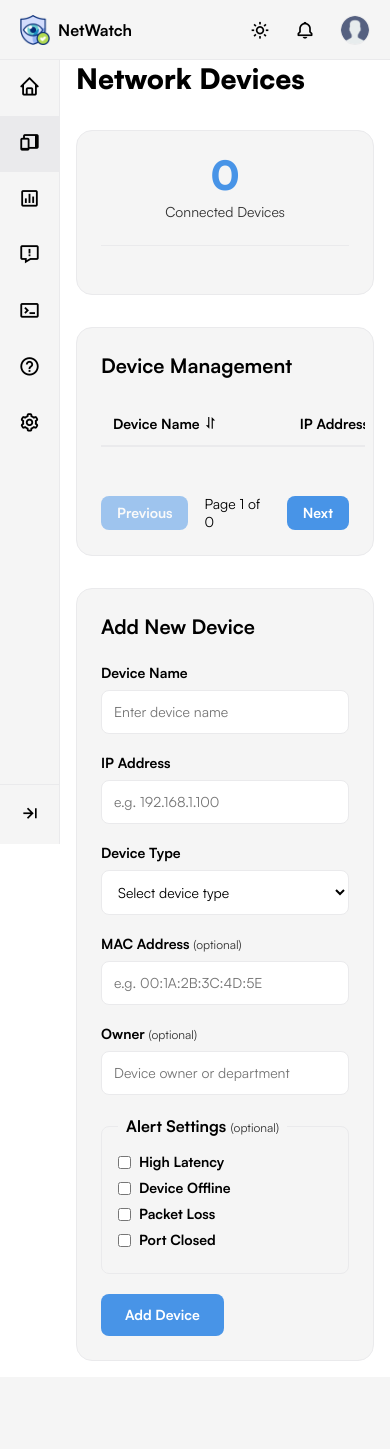
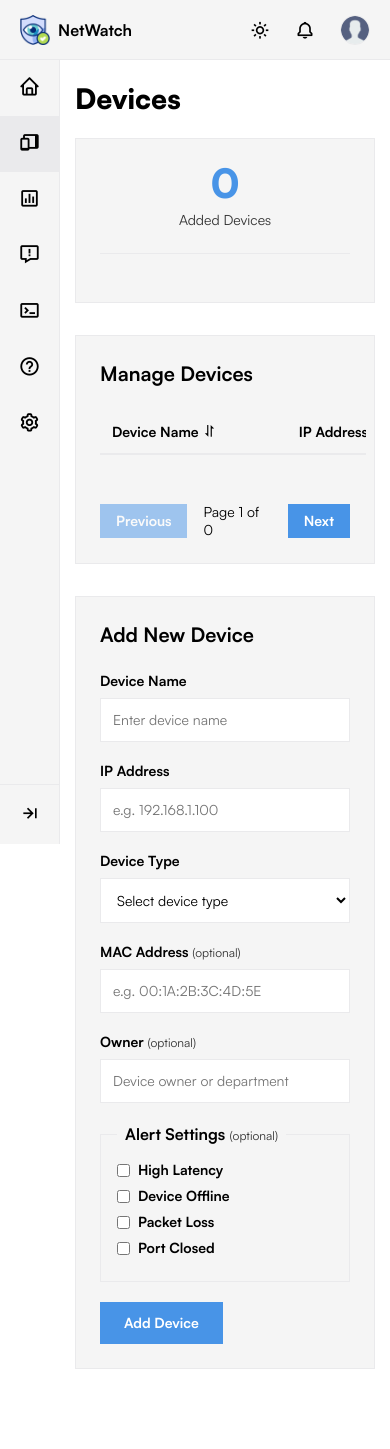
Before and after one commit to lama-development/netwatch, a FastAPI app: page /devices in a window 390 px wide. Before the commit the page ends 1336 px from the top, so only its background shows below. Run offline with FastAPI, Linux system fonts and the light colour scheme; data that the repository does not hold is empty; parts of the project's set-up code (start-up, migrations or seed data) failed here and were passed over.

Commit message:
UI Update & Fixes

```diff
--- a/src/api/main.py
+++ b/src/api/main.py
@@ -94,10 +94,7 @@ def serialize_device(device: models.Device) -> dict:
         "packet_loss": device.packet_loss,
         "jitter": device.jitter,
         "uptime": device.uptime,
-        "custom_alerts": device.custom_alerts,
-        "subnet": device.subnet,
-        "gateway": device.gateway,
-        "dns": device.dns
+        "custom_alerts": device.custom_alerts
     }
 
 async def tail_log(file_path: str):
@@ -175,9 +172,6 @@ class DeviceCreate(BaseModel):
     mac_address: Optional[str] = None
     owner: Optional[str] = None
     custom_alerts: Optional[List[str]] = []
-    subnet: Optional[str] = None
-    gateway: Optional[str] = None
-    dns: Optional[str] = None
 
 
 # ---------------------------------------------------------------------------
--- a/src/app/db/models.py
+++ b/src/app/db/models.py
@@ -17,6 +17,3 @@ class Device(Base):
     jitter = Column(Float, default=0.0)                 # Hidden; calculated by monitor
     uptime = Column(Float, default=0.0)                 # Hidden; calculated by monitor
     custom_alerts = Column(String, nullable=True)       # e.g., comma-separated values
-    subnet = Column(String, nullable=True)              # Advanced
-    gateway = Column(String, nullable=True)             # Advanced
-    dns = Column(String, nullable=True)                 # Advanced
--- a/src/app/templates/devices.html
+++ b/src/app/templates/devices.html
@@ -19,14 +19,14 @@
 
     <main>
         <header>
-            <h1>Network Devices</h1>
+            <h1>Devices</h1>
         </header>
 
         <section>
             <div class="devices-summary-widget">
                 <div class="total-devices">
                     <div id="total-number" class="total-number">0</div>
-                    <div class="total-text">Connected Devices</div>
+                    <div class="total-text">Added Devices</div>
                 </div>
 
                 <div id="categories-container" class="categories">
@@ -36,7 +36,7 @@
         </section>
 
         <section id="device-list">
-            <h2>Device Management</h2>
+            <h2>Manage Devices</h2>
             <div class="table-container">
                 <table>
                     <thead>
--- a/src/app/templates/settings.html
+++ b/src/app/templates/settings.html
@@ -26,9 +26,9 @@
     <div id="sidebar-component"></div>
     <!-- Popup -->
     <div id="popup" class="popup"></div>
+    <h2>Settings</h2>
     <main>
         <div class="category">
-            <h2>Network Settings</h2>
             <div class="setting">
                 <label for="ping_timeout">Ping Timeout</label>
                 <div class="input-group">
--- a/src/assets/css/devices.css
+++ b/src/assets/css/devices.css
@@ -14,28 +14,28 @@ body {
 }
 
 main {
-    margin: calc(var(--navbar-height) + 2rem) 2rem 2rem calc(var(--sidebar-width-expanded) + 2rem);
-    max-width: 1200px;
+    margin-top: calc(var(--navbar-height) + 40px);
+    margin-right: 40px;
+    margin-bottom: 40px;
+    margin-left: calc(var(--sidebar-width-expanded) + 40px);
+    max-width: 1920px;
 }
 
 main.sidebar-collapsed {
-    margin-left: calc(var(--sidebar-width-collapsed) + 2rem);
-}
-
-header {
-    margin-bottom: 2rem;
+    margin-left: calc(var(--sidebar-width-collapsed) + 40px);
 }
 
 header h1 {
     font-size: 1.75rem;
     font-weight: var(--font-bold);
     color: var(--color-text);
+    margin-bottom: 20px;
 }
 
 /* Devices Summary Widget */
 .devices-summary-widget {
     background-color: var(--color-navbar);
-    border-radius: 1rem;
+
     padding: 1.5rem;
     margin-bottom: 2rem;
     border: 1px solid var(--color-hover);
@@ -70,7 +70,7 @@ header h1 {
 
 .category-card {
     background-color: var(--color-bg);
-    border-radius: 0.75rem;
+
     padding: 1.25rem;
     position: relative;
     transition: transform 0.2s ease;
@@ -116,7 +116,7 @@ header h1 {
 /* Table Styles */
 #device-list {
     background-color: var(--color-navbar);
-    border-radius: 1rem;
+
     padding: 1.5rem;
     margin-bottom: 2rem;
     border: 1px solid var(--color-hover);
@@ -177,7 +177,7 @@ tr:last-child td {
     height: 2rem;
     padding: 0;
     border: none;
-    border-radius: 0.375rem;
+
     font-size: 1.25rem;
     cursor: pointer;
     transition: opacity 0.2s ease;
@@ -192,7 +192,6 @@ tr:last-child td {
     transform: translateX(-50%);
     margin-bottom: 0.5rem;
     padding: 0.25rem 0.5rem;
-    border-radius: 0.25rem;
     background-color: var(--color-text);
     color: var(--color-bg);
     font-size: 0.75rem;
@@ -220,7 +219,7 @@ tr:last-child td {
 /* Form Styling */
 #add-device {
     background-color: var(--color-navbar);
-    border-radius: 1rem;
+
     padding: 1.5rem;
     border: 1px solid var(--color-hover);
 }
@@ -256,7 +255,7 @@ form select {
     padding: 0.75rem;
     font-size: 0.875rem;
     border: 1px solid var(--color-hover);
-    border-radius: 0.5rem;
+
     background-color: var(--color-bg);
     color: var(--color-text);
     transition: border-color 0.2s ease;
@@ -270,7 +269,7 @@ form select:focus {
 
 fieldset {
     border: 1px solid var(--color-hover);
-    border-radius: 0.5rem;
+
     padding: 1rem;
     margin-bottom: 1.25rem;
 }
@@ -300,7 +299,7 @@ form button[type="submit"],
     color: var(--color-pure);
     padding: 0.75rem 1.5rem;
     border: none;
-    border-radius: 0.5rem;
+
     font-size: 0.875rem;
     font-weight: var(--font-semibold);
     cursor: pointer;
@@ -342,7 +341,6 @@ form button:hover {
     color: var(--color-pure);
     padding: 0.75rem 1.5rem;
     border: none;
-    border-radius: 0.5rem;
     font-size: 0.875rem;
     font-weight: var(--font-semibold);
     cursor: pointer;
@@ -367,7 +365,6 @@ form button:hover {
 #pagination button {
     padding: 0.5rem 1rem;
     border: none;
-    border-radius: 0.5rem;
     background-color: var(--color-accent);
     color: var(--color-pure);
     font-size: 0.875rem;
@@ -395,7 +392,10 @@ form button:hover {
 /* Responsive Design */
 @media screen and (max-width: 768px) {
     main {
-        margin: var(--navbar-height) 1rem 1rem calc(var(--sidebar-width-collapsed) + 1rem);
+        margin-top: calc(var(--navbar-height) + 20px);
+        margin-right: 15px;
+        margin-left: calc(var(--sidebar-width-collapsed) + 15px);
+        margin-bottom: calc(var(--sidebar-width-collapsed) + 20px);
     }
 
     .categories {
--- a/src/assets/css/sidebar.css
+++ b/src/assets/css/sidebar.css
@@ -41,7 +41,7 @@
     line-height: 40px;
     display: inline-block;
     text-align: center;
-    border-radius: 6px;
+
 }
 
 .sidebar .sidebar-link {
@@ -119,7 +119,7 @@
     background: rgba(0, 0, 0, 0.8);
     color: white;
     padding: 5px 10px;
-    border-radius: 5px;
+
     font-size: 14px;
     white-space: nowrap;
     pointer-events: none;
--- a/src/assets/js/sidebar.js
+++ b/src/assets/js/sidebar.js
@@ -10,11 +10,13 @@ fetch("/sidebar")
         const sidebarCollapsed = document.querySelector(".sidebar-collapsed");
         const sidebarExpanded = document.querySelector(".sidebar-expanded");
         const mainContent = document.querySelector("main");
+        const bodyElement = document.body;
 
         // Forza la sidebar a partire in stato collapsed su ogni nuova pagina
         sidebar.classList.add("collapsed");
         if (window.innerWidth > 768) {
             mainContent.classList.add("sidebar-collapsed");
+            bodyElement.classList.add("sidebar-collapsed");
         } else {
             // Se esiste già l'overlay, lo rimuovo (opzionale)
             removeMobileOverlay();
@@ -49,6 +51,7 @@ fetch("/sidebar")
             sidebar.classList.add("collapsed");
             if (window.innerWidth > 768) {
                 mainContent.classList.add("sidebar-collapsed");
+                bodyElement.classList.add("sidebar-collapsed");
             } else {
                 removeMobileOverlay();
             }
@@ -60,6 +63,7 @@ fetch("/sidebar")
             sidebar.classList.remove("collapsed");
             if (window.innerWidth > 768) {
                 mainContent.classList.remove("sidebar-collapsed");
+                bodyElement.classList.remove("sidebar-collapsed");
             } else {
                 // On mobile, create the overlay to darken main content and capture click
                 createMobileOverlay();
```
Also changed, not shown: src/assets/css/dashboard.css (+11 -5 lines), src/assets/css/navbar.css (+0 -26 lines), src/assets/css/settings.css (+32 -15 lines).
